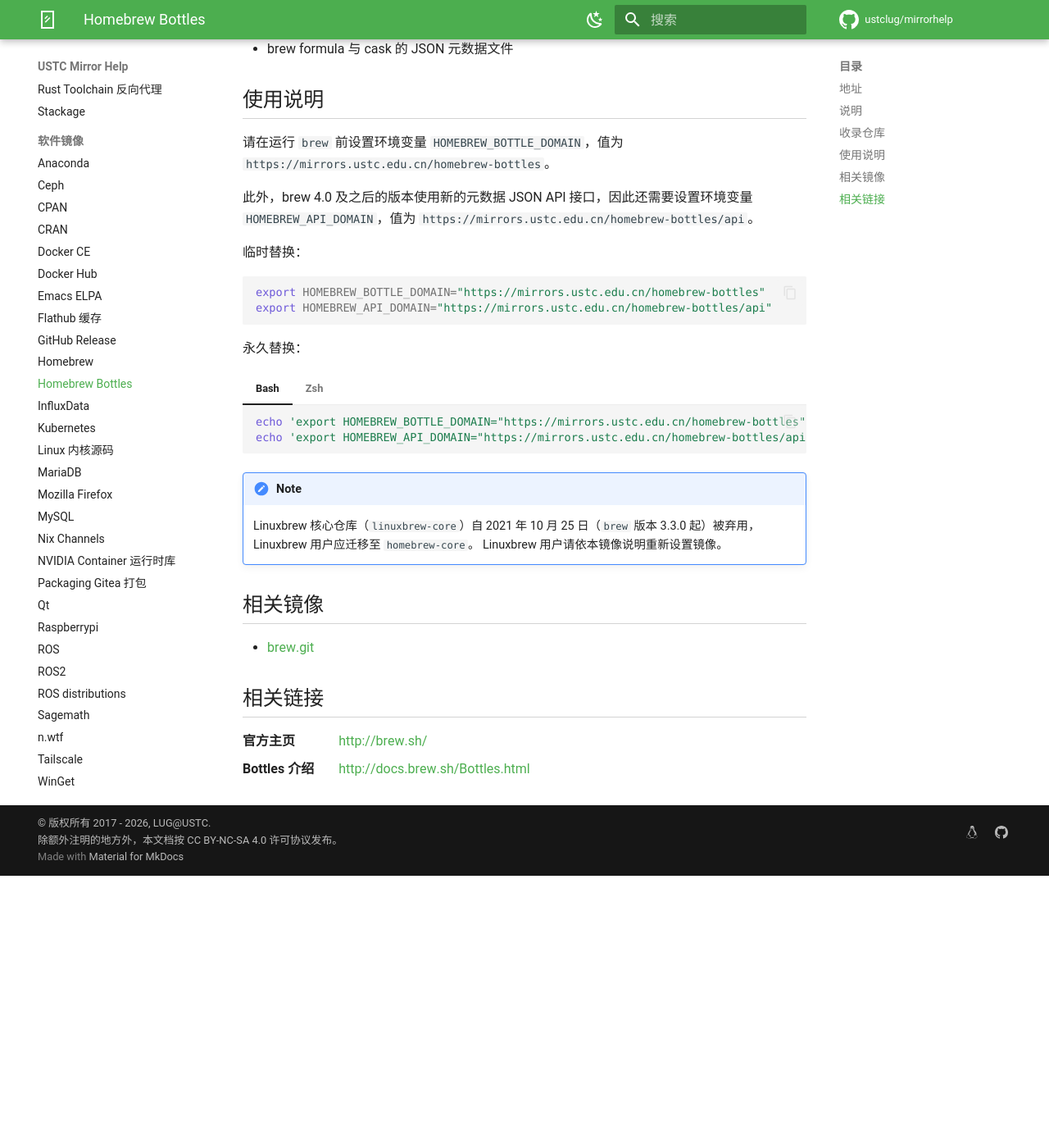
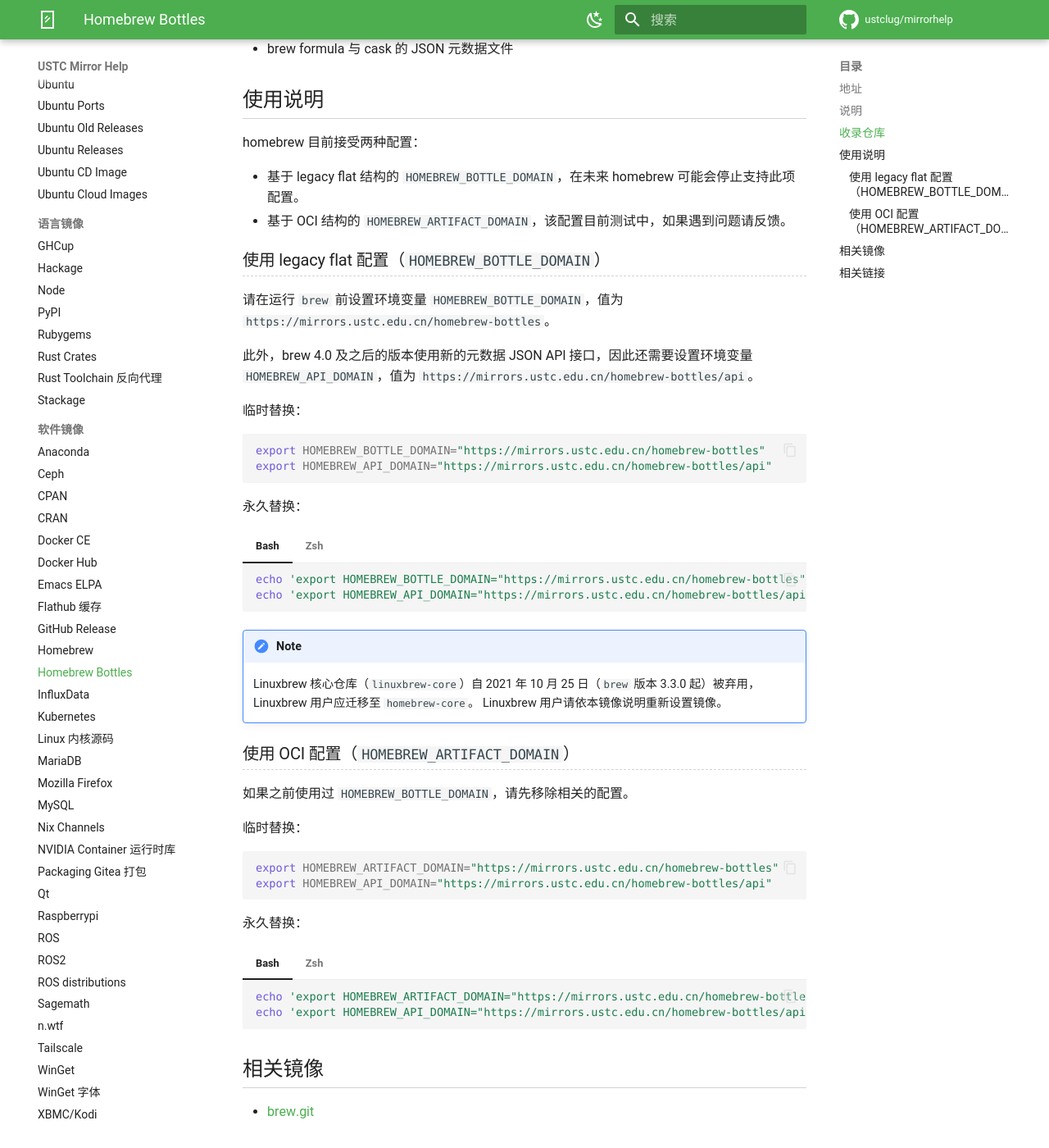
Before and after one commit to ustclug/mirrorhelp, an MkDocs documentation site: the page built from docs/homebrew-bottles.md, in a window 1280 px wide and 1400 px high, scrolled down 446 px. Shown: the whole window at 82% size. Built offline with MkDocs 1.6.1 and Material for MkDocs 9.7.7, drawn with Linux system fonts in a browser that asks for light colours; comment, search, counter and statistics services are not loaded; before the commit the page ends 1514 px from its top, so only the background shows below that.

Commit message:
brew: Add HOMEBREW_ARTIFACT_DOMAIN

````diff
--- a/docs/homebrew-bottles.md
+++ b/docs/homebrew-bottles.md
@@ -14,6 +14,13 @@
 - brew formula 与 cask 的 JSON 元数据文件
 
 ## 使用说明
+
+homebrew 目前接受两种配置：
+
+- 基于 legacy flat 结构的 `HOMEBREW_BOTTLE_DOMAIN`，在未来 homebrew 可能会停止支持此项配置。
+- 基于 OCI 结构的 `HOMEBREW_ARTIFACT_DOMAIN`，该配置目前测试中，如果遇到问题请反馈。
+
+### 使用 legacy flat 配置（`HOMEBREW_BOTTLE_DOMAIN`）
 
 请在运行 `brew` 前设置环境变量 `HOMEBREW_BOTTLE_DOMAIN`，值为
 `https://mirrors.ustc.edu.cn/homebrew-bottles`。
@@ -50,6 +57,33 @@
     Linuxbrew 核心仓库（`linuxbrew-core`）自 2021 年 10 月 25 日（`brew` 版本 3.3.0 起）被弃用，Linuxbrew 用户应迁移至 `homebrew-core`。
     Linuxbrew 用户请依本镜像说明重新设置镜像。
 
+### 使用 OCI 配置（`HOMEBREW_ARTIFACT_DOMAIN`）
+
+如果之前使用过 `HOMEBREW_BOTTLE_DOMAIN`，请先移除相关的配置。
+
+临时替换：
+
+```shell
+export HOMEBREW_ARTIFACT_DOMAIN="https://mirrors.ustc.edu.cn/homebrew-bottles"
+export HOMEBREW_API_DOMAIN="https://mirrors.ustc.edu.cn/homebrew-bottles/api"
+```
+
+永久替换：
+
+=== "Bash"
+
+    ```shell
+    echo 'export HOMEBREW_ARTIFACT_DOMAIN="https://mirrors.ustc.edu.cn/homebrew-bottles"' >> ~/.bash_profile
+    echo 'export HOMEBREW_API_DOMAIN="https://mirrors.ustc.edu.cn/homebrew-bottles/api"' >> ~/.bash_profile
+    ```
+
+=== "Zsh"
+
+    ```shell
+    echo 'export HOMEBREW_ARTIFACT_DOMAIN="https://mirrors.ustc.edu.cn/homebrew-bottles"' >> ~/.zshrc
+    echo 'export HOMEBREW_API_DOMAIN="https://mirrors.ustc.edu.cn/homebrew-bottles/api"' >> ~/.zshrc
+    ```
+
 ## 相关镜像
 
 - [brew.git](brew.git.md)
````
Also changed, not shown: docs/brew.git.md (+16 -6 lines).
